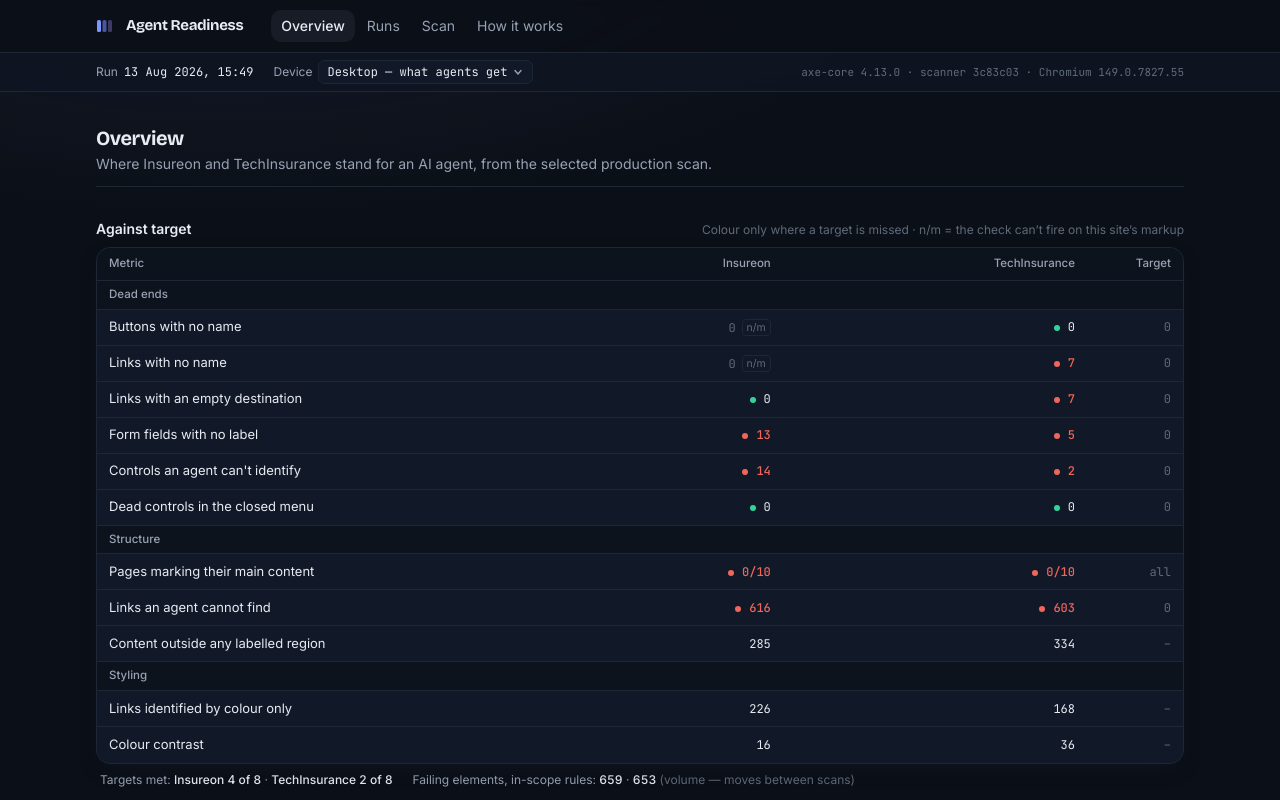
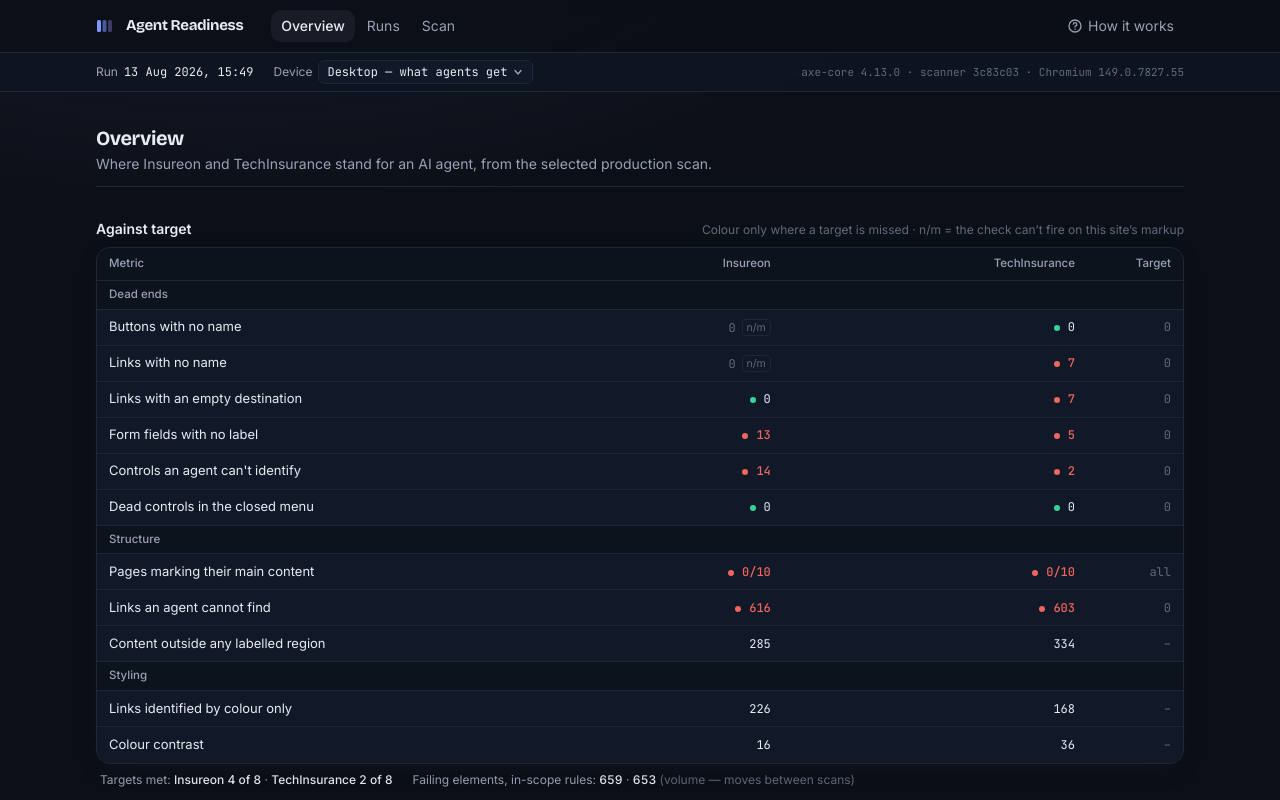
Before and after one commit to juanflores-ion/a11y-checker, a Next.js app: page / in a window 1280 px wide. Shown: the top 800 px of the page. Built offline with nearby package versions, Linux system fonts and the light colour scheme.

Commit message:
How it works sits apart on the right, marked with a question mark

```diff
--- a/src/components/Nav.tsx
+++ b/src/components/Nav.tsx
@@ -8,8 +8,11 @@
  *
  * Overview: where the sites stand and what is wrong. Runs: every figure of a
  * measurement, by check and by page. Scan: take a measurement now — a single
- * URL, a before/after, or a full run. How it works is last on purpose: it is
- * the answer to "why should I believe these numbers", asked after seeing them.
+ * URL, a before/after, or a full run.
+ *
+ * How it works is not one of those three. It answers "why should I believe
+ * these numbers", which is asked after the numbers, so it sits apart on the
+ * right as a help entry rather than competing as a fourth destination.
  *
  * Measure and Compare used to be two entries. They shared one form, one engine
  * and one result shape; what differed was a mode, so they are one page now.
@@ -18,8 +21,13 @@
   { href: '/', label: 'Overview', hint: 'Where the sites stand, and what’s wrong' },
   { href: '/runs', label: 'Runs', hint: 'Every figure of a measurement, by check and by page' },
   { href: '/scan', label: 'Scan', hint: 'Measure a URL now, check a fix, or record a full run' },
-  { href: '/how-it-works', label: 'How it works', hint: 'What the scanner does, in plain English' },
 ];
+
+export const HELP = {
+  href: '/how-it-works',
+  label: 'How it works',
+  hint: 'What the scanner does, in plain English',
+};
 
 function isActive(pathname: string, href: string): boolean {
   if (href === '/') return pathname === '/';
@@ -30,7 +38,7 @@
   const pathname = usePathname() ?? '/';
 
   return (
-    <nav aria-label="Sections" className="flex items-center gap-0.5">
+    <nav aria-label="Sections" className="flex flex-1 items-center gap-0.5">
       {PRIMARY.map((link) => {
         const active = isActive(pathname, link.href);
         return (
@@ -49,6 +57,37 @@
           </Link>
         );
       })}
+
+      <Link
+        href={HELP.href}
+        title={HELP.hint}
+        aria-current={isActive(pathname, HELP.href) ? 'page' : undefined}
+        className={`ml-auto inline-flex items-center gap-1.5 rounded-card px-2.5 py-1.5 text-sm transition-colors ${
+          isActive(pathname, HELP.href)
+            ? 'bg-ink/[0.06] font-medium text-ink'
+            : 'text-muted hover:bg-ink/[0.035] hover:text-ink'
+        }`}
+      >
+        <QuestionMark />
+        {HELP.label}
+      </Link>
     </nav>
   );
 }
+
+/** A question mark in a circle — the one icon in the header, and it earns it. */
+function QuestionMark() {
+  return (
+    <svg width="14" height="14" viewBox="0 0 14 14" aria-hidden="true" className="shrink-0">
+      <circle cx="7" cy="7" r="6" fill="none" stroke="currentColor" strokeWidth="1.3" />
+      <path
+        d="M5.3 5.2a1.75 1.75 0 1 1 2.1 1.9c-.3.1-.4.35-.4.6v.4"
+        fill="none"
+        stroke="currentColor"
+        strokeWidth="1.3"
+        strokeLinecap="round"
+      />
+      <circle cx="7" cy="10.2" r="0.75" fill="currentColor" />
+    </svg>
+  );
+}
```
